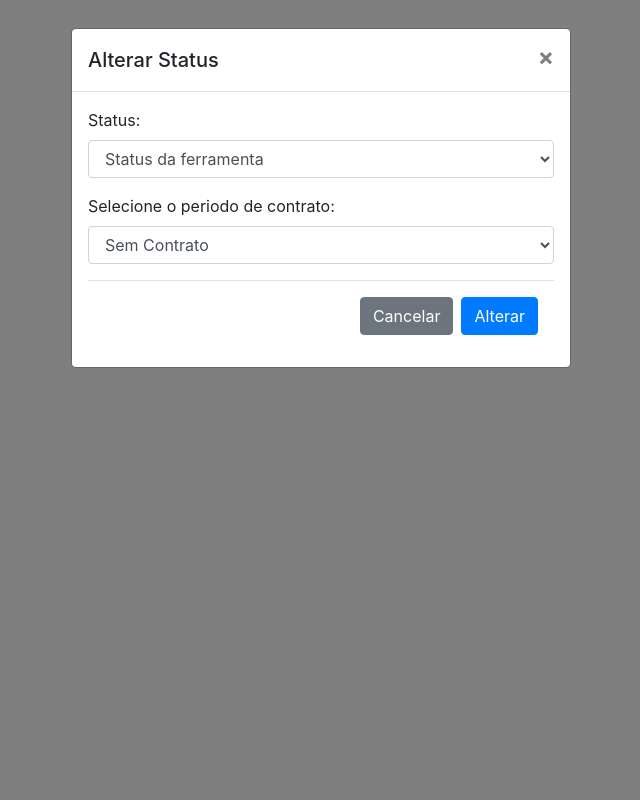
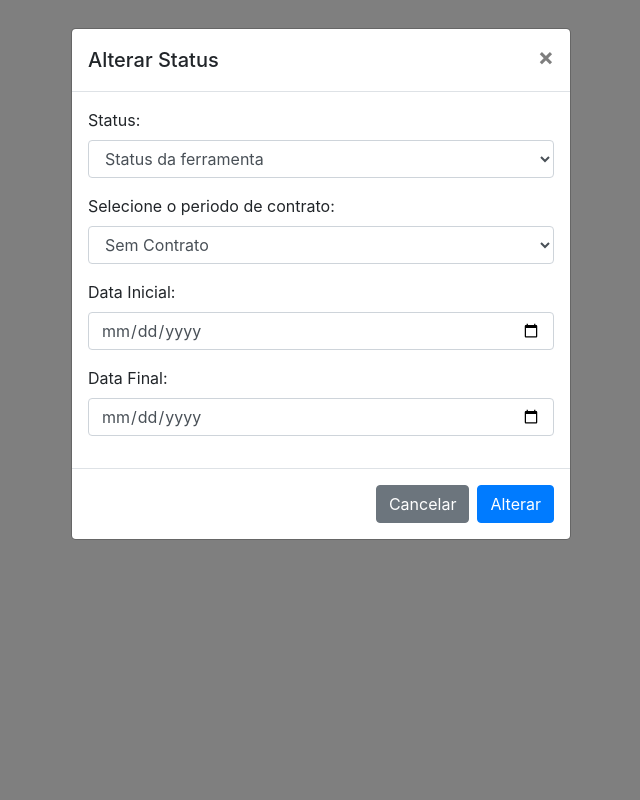
Before and after one commit to guilhermegoedtel/fluxo_de_caixa, a PHP site: page /formularios/altera_status.php?ID=1 in a window 1280 px wide. Shown: the whole page, without its empty margins (319-959 px from the left). Run offline with PHP 8.4, Linux system fonts and the light colour scheme; the visitor is signed in with stand-in values (Sample User, id 1).

Commit message:
Ajustes no editar e adicionar(Coloquei datas)

```diff
--- a/formularios/altera_status.php
+++ b/formularios/altera_status.php
@@ -93,6 +93,15 @@ $id = $_GET['ID'];
                 <option value="48 Meses">48 Meses</option>
                 </select>
             </div>
+              <div class="form-group">
+                <label>Data Inicial:</label>
+                <input type="date" name="data_inicial" class="form-control" id="data_inicial">
+              </div>
+              <div class="form-group">
+                <label>Data Final:</label>
+                <input type="date" name="data_final" class="form-control" id="data_final">
+              </div>
+            </div>
             <div class="modal-footer">
                 <a href="ferramentas.php"><button class="btn btn-secondary">Cancelar</button></a>
                 <?php $_SESSION['msg'] = "<p style='color:green;'>Alteração de status Cancelada !</p>"; ?>
--- a/formularios/deleta_status.php
+++ b/formularios/deleta_status.php
@@ -32,7 +32,6 @@ $id = $_GET['ID'];
             <div class="form-group">
                 <label>Motivo da exclusão:</label>
                 <textarea name="motivo" class="form-control" id="motivo" placeholder="Motivo da exclusão"></textarea>
-            </div>
             </div>
             <div class="form-group">
                 <label>Tem Certeza Que deseja Realmente excluir ?</label>
--- a/formularios/valida_altera_status.php
+++ b/formularios/valida_altera_status.php
@@ -6,7 +6,8 @@ $responsavel = $_SESSION['nome'];
 $id = $_POST['id'];
 $status = $_POST['status'];
 $periodo = $_POST['periodo'];
-
+$data_inicial = $_POST['data_inicial'];
+$data_final = $_POST['data_final'];
 
 $result = mysqli_query($conn,"SELECT status, periodo FROM contratos where id='$id'");
 while($row = mysqli_fetch_array($result)){
@@ -18,7 +19,7 @@ if($status == "$status2" or $periodo == "$periodo2"){
     header("Location: ferramentas.php");
     $_SESSION['msg'] = "<p style='color:red;'>Os dados são os mesmos !</p>";
 }else{
-$result = "UPDATE contratos SET status='$status', periodo='$periodo', created=NOW() where id='$id'";
+$result = "UPDATE contratos SET status='$status', periodo='$periodo', data_inicio='$data_inicial', data_fim='$data_final', created=NOW() where id='$id'";
 $resultado = mysqli_query($conn, $result);
 
 $_SESSION['msg'] = "<p style='color:green;'>Status Alterado com Sucesso !</p>";
```
Also changed, not shown: formularios/ferramentas.php (+10 -2 lines), formularios/valida_ferramentas.php (+10 -2 lines).
